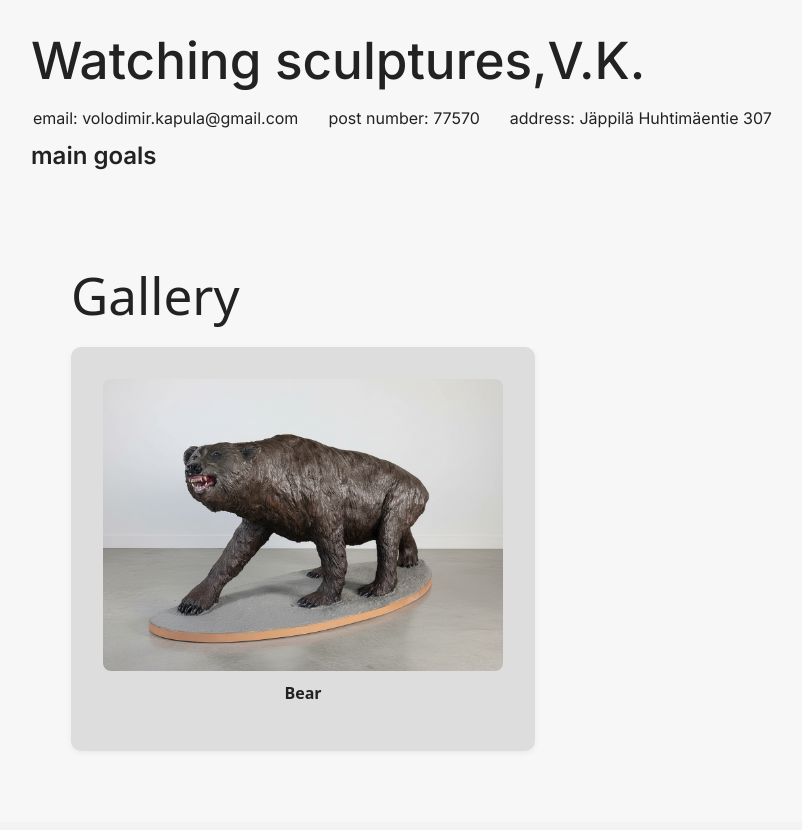
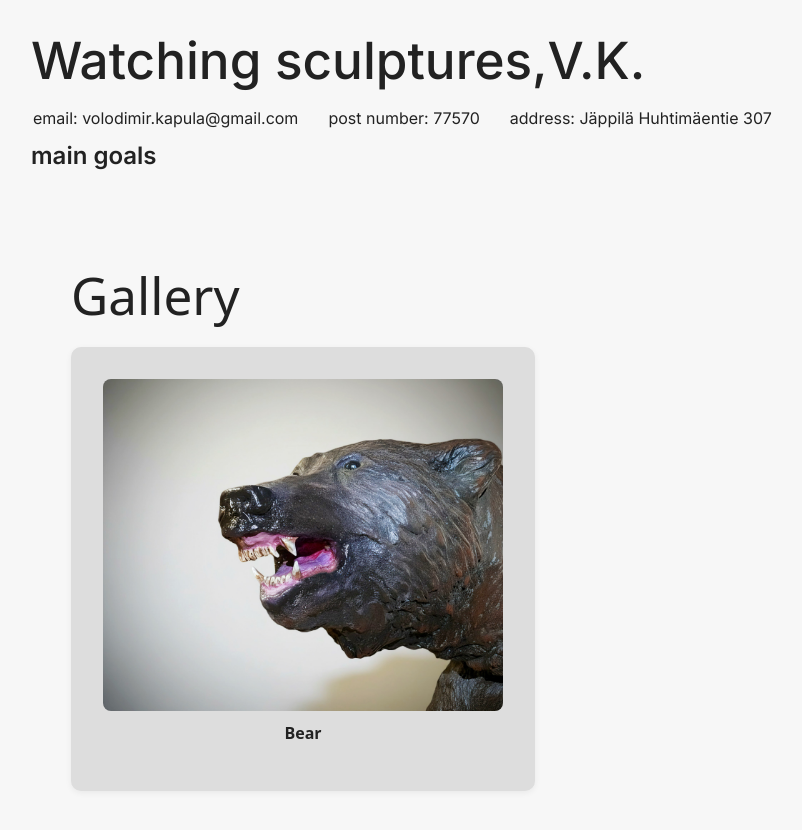
Before and after one commit to Burben-Kapula/Watching-sculptures-V.K., a React (Vite) app: page / in a window 1280 px wide. Shown: the top 830 px of the page, without its empty margins (1-803 px from the left). Built offline with nearby package versions, Linux system fonts and the light colour scheme.

Commit message:
УКПУК2

```diff
--- a/src/component/data/sculptures.js
+++ b/src/component/data/sculptures.js
@@ -14,10 +14,11 @@ Valmistusmateriaali:
 – Teräsputki 250 x 250 mm
 – Metallilanka 3 mm
 – Muoviverkko.`,
-    thumb: '/images/main-bear.png',
+    thumb: '/images/3.JPG',
     photos: [
       '/images/second.png',
       '/images/3.JPG',
+      '/images/main-bear.png',
       '/images/4.png',
       '/images/5.png',
       '/images/6.png',
```
